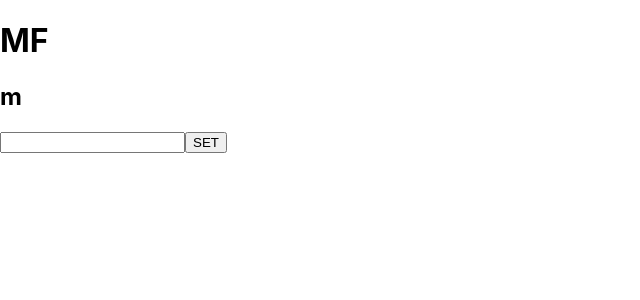
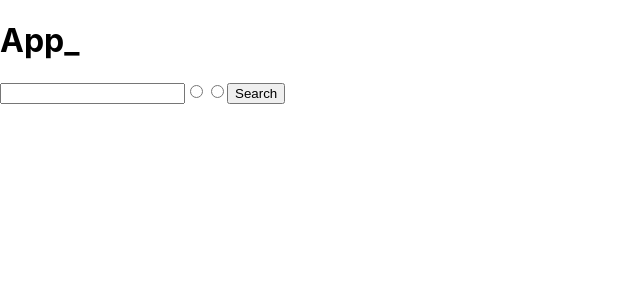
Before and after one commit to leo606/MusicBucket, a React (Create React App) app: page / in a window 1280 px wide. Shown: the top 300 px of the page, without its empty margins (0-640 px from the left). Built offline with nearby package versions, Linux system fonts and the light colour scheme.

Commit message:
add search query

```diff
--- a/src/App.jsx
+++ b/src/App.jsx
@@ -1,6 +1,7 @@
+/* eslint-disable no-unused-vars */
 import React, { useState } from 'react';
 import { useDispatch } from 'react-redux';
-// const ROOT_URL = "https://musicbrainz.org/ws/2/artist/";
+import { SearchForm } from './components';
 import { addArtist } from './redux/actions';
 
 // 5b11f4ce-a62d-471e-81fc-a69a8278c7da
@@ -15,10 +16,8 @@ function App() {
 
   return (
     <>
-      <h1>MF</h1>
-      <h2>m</h2>
-      <input type="text" name="artistId" onChange={({ target }) => setArtistId(target.value)} />
-      <input type="button" value="SET" onClick={addArtistId} />
+      <h1>App_</h1>
+      <SearchForm />
     </>
   );
 }
--- /dev/null
+++ b/src/components/SearchForm/SearchForm.jsx
@@ -0,0 +1,25 @@
+import React, { useState } from 'react';
+import { useDispatch } from 'react-redux';
+
+function SearchForm() {
+  const [queryIn, setQueryIn] = useState();
+
+  function handleChange({target}) {
+
+  }
+
+  return (
+    <form action="">
+      <input type="text" name="queryIn" id="search-input" />
+      <label htmlFor="album-radio">
+        <input type="radio" name="typeRadio" id="album-radio" value="album" />
+      </label>
+      <label htmlFor="artist-radio">
+        <input type="radio" name="typeRadio" id="artist-radio" value="artist" />
+      </label>
+      <input type="button" value="Search" />
+    </form>
+  );
+}
+
+export default SearchForm;
--- /dev/null
+++ b/src/components/SearchList/SearchList.jsx
@@ -0,0 +1,9 @@
+import React from 'react';
+
+function SearchList() {
+  return (
+    <h1>Search_List</h1>
+  );
+}
+
+export default SearchList;
--- /dev/null
+++ b/src/components/index.jsx
@@ -0,0 +1,2 @@
+export { default as SearchForm } from './SearchForm/SearchForm';
+export { default as SearchList } from './SearchList/SearchList';
--- a/src/redux/actions/index.js
+++ b/src/redux/actions/index.js
@@ -1,3 +1,6 @@
 export const ADD_ARTIST = 'ADD_ARTIST';
+export const ADD_QUERY = 'ADD_QUERY';
 
 export const addArtist = (artistID) => ({ type: ADD_ARTIST, id: artistID });
+
+export const addQuery = (query) => ({ type: ADD_QUERY, query });
```
Also changed, not shown: src/redux/reducers/query.jsx (added, +14 -0 lines).
